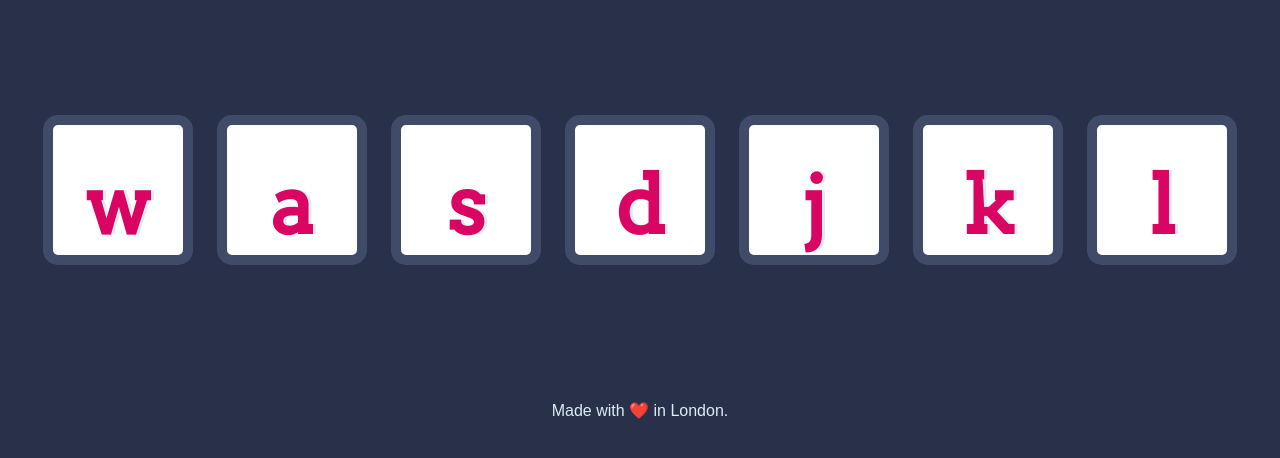
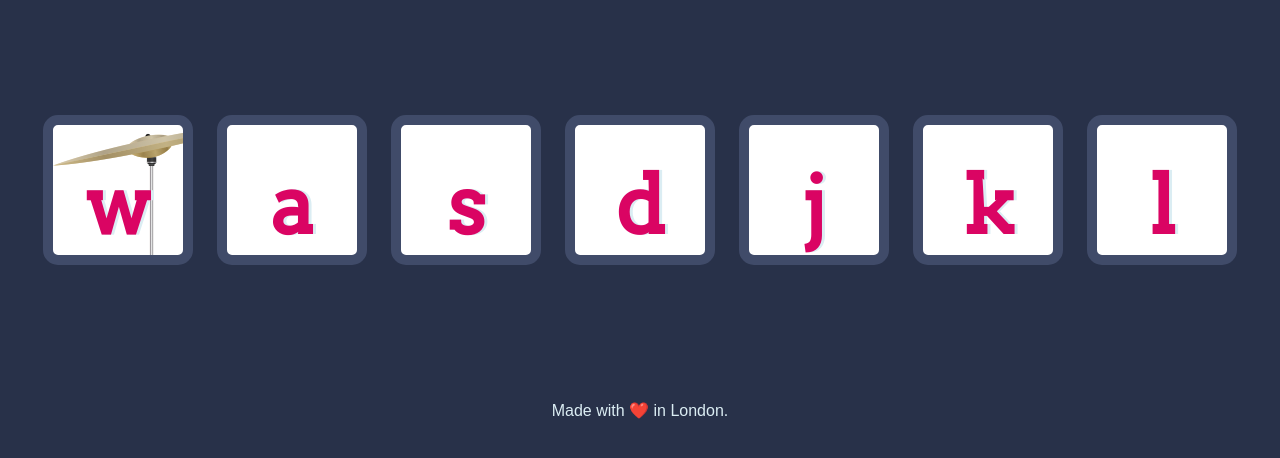
Before and after one commit to JuanAyala7/Drum-Kit, a plain HTML site: page index.html in a window 1280 px wide. Shown: the part 174-632 px from the top of the page. Drawn offline with Linux system fonts and the light colour scheme.

Commit message:
Update styles.css

```diff
--- a/styles.css
+++ b/styles.css
@@ -17,7 +17,7 @@ footer {
 }
 
 .w {
-
+background-image: url('images/crash.png');
 }
 
 .a {
```
